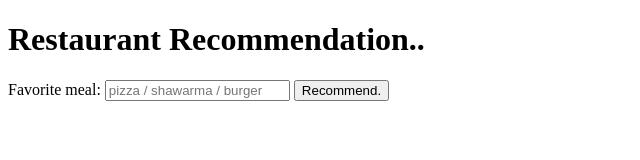
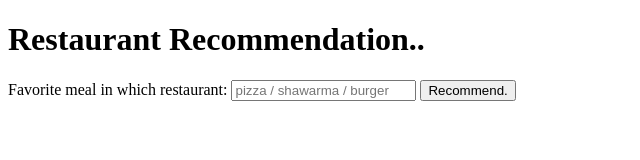
Before and after one commit to MuradAidy/Unix-Project, a plain HTML site: page frontend/index.html in a window 1280 px wide. Shown: the whole page, without its empty margins (0-640 px from the left). Drawn offline with Linux system fonts and the light colour scheme.

Commit message:
chaning label in index.html

```diff
--- a/frontend/index.html
+++ b/frontend/index.html
@@ -7,7 +7,7 @@
   <body>
     <h1>Restaurant Recommendation..</h1>
 
-    <label>Favorite meal:</label>
+    <label>Favorite meal in which restaurant:</label>
     <input id="meal" placeholder="pizza / shawarma / burger" />
     <button onclick="go()">Recommend.</button>
 
```
